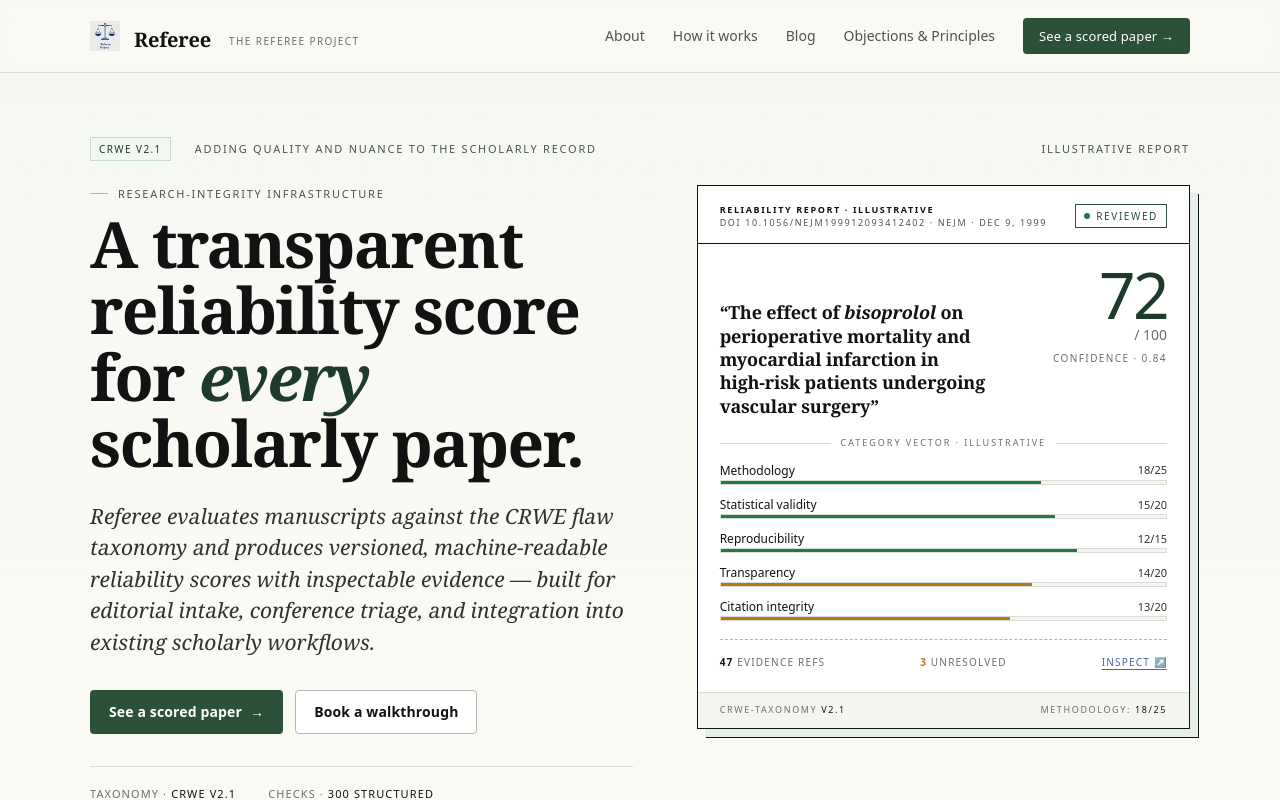
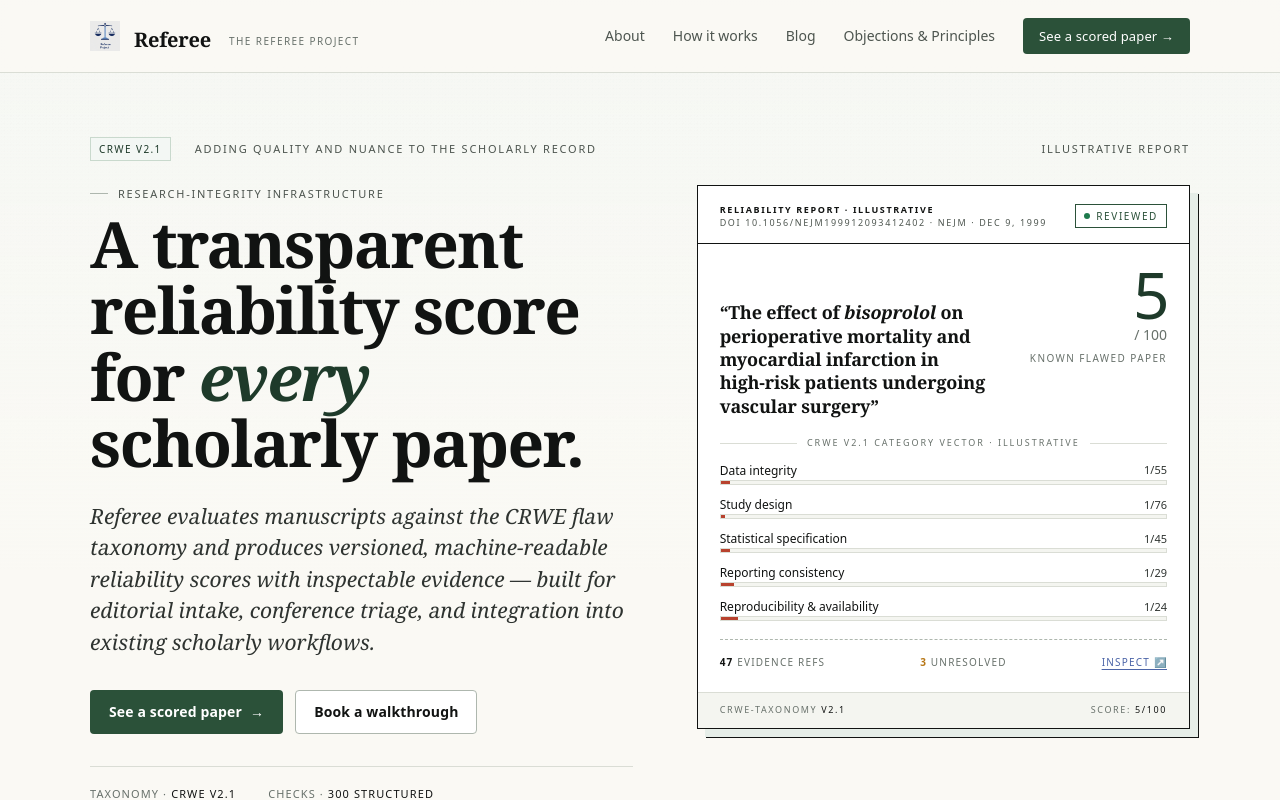
Before and after one commit to RefereeProject/referee-website, a Next.js app: page / in a window 1280 px wide. Shown: the top 800 px of the page. Built offline with nearby package versions, Linux system fonts and the light colour scheme; no server answers.

Commit message:
Use real CRWE categories in hero scorecard

```diff
--- a/src/components/Hero.tsx
+++ b/src/components/Hero.tsx
@@ -7,15 +7,14 @@
 } from "@/lib/copy";
 
 // Illustrative category vector for the sample reliability report.
-// These five rows are not the full CRWE v2.1 taxonomy (which has 11
-// top-level categories and 300 structured checks); they are a hand-crafted
-// presentation slice so the card stays legible at hero size.
+// These rows use real CRWE v2.1 top-level category names from the taxonomy
+// (shown as a subset so the hero card stays legible).
 const categories = [
-  { name: "Methodology", got: 18, max: 25, level: "high" },
-  { name: "Statistical validity", got: 15, max: 20, level: "high" },
-  { name: "Reproducibility", got: 12, max: 15, level: "high" },
-  { name: "Transparency", got: 14, max: 20, level: "med" },
-  { name: "Citation integrity", got: 13, max: 20, level: "med" },
+  { name: "Data integrity", got: 1, max: 55, level: "low" },
+  { name: "Study design", got: 1, max: 76, level: "low" },
+  { name: "Statistical specification", got: 1, max: 45, level: "low" },
+  { name: "Reporting consistency", got: 1, max: 29, level: "low" },
+  { name: "Reproducibility & availability", got: 1, max: 24, level: "low" },
 ] as const;
 
 export function ScoreCard({ audit = false }: { audit?: boolean }) {
@@ -34,12 +33,12 @@
             “The effect of <em>bisoprolol</em> on perioperative mortality and myocardial infarction in high-risk patients undergoing vascular surgery”
           </div>
           <div className="score-number-wrap">
-            <div className="score-number">72</div>
+            <div className="score-number">5</div>
             <div className="score-denom">/ 100</div>
-            <div className="score-confidence">Confidence · 0.84</div>
+            <div className="score-confidence">Known flawed paper</div>
           </div>
         </div>
-        <div className="score-divider">Category Vector · Illustrative</div>
+        <div className="score-divider">CRWE v2.1 Category Vector · Illustrative</div>
         <div className="score-cats">
           {categories.map((cat) => {
             const pct = Math.round((cat.got / cat.max) * 100);
@@ -70,7 +69,7 @@
       </div>
       <div className="score-card-footer">
         <span>CRWE-taxonomy <span className="hash">{CRWE_VERSION_LABEL}</span></span>
-        <span>methodology: <span className="hash">18/25</span></span>
+        <span>score: <span className="hash">5/100</span></span>
       </div>
     </article>
   );
```
